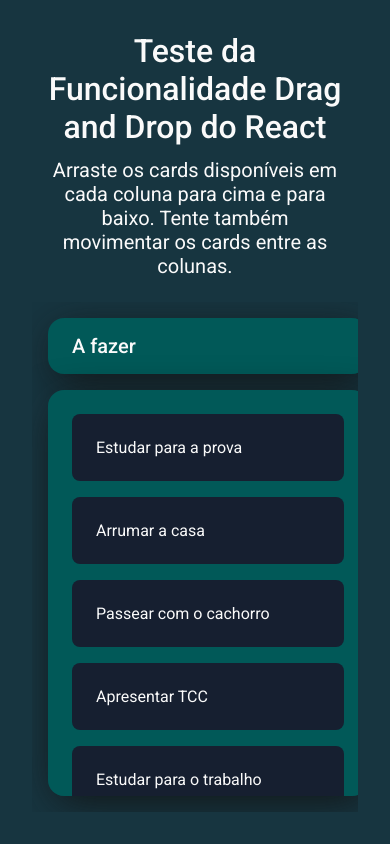
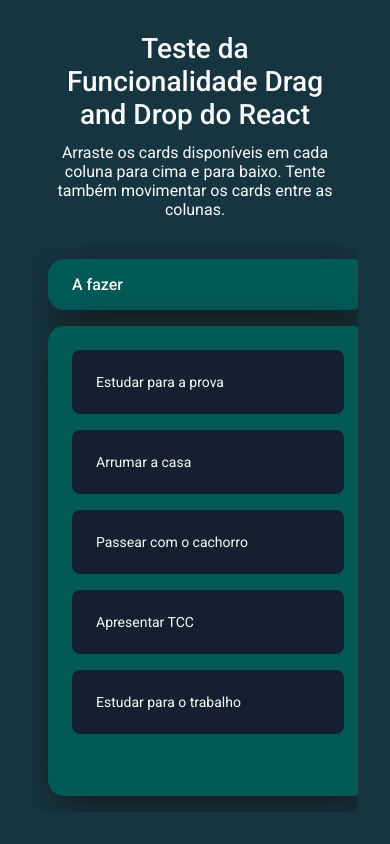
Before and after one commit to Anna-Luiza-Gusmao/drag-and-drop-example, a React (Vite) app: page / in a window 390 px wide. Built offline with nearby package versions, Linux system fonts and the light colour scheme.

Commit message:
style: added responsiveness to main screens

```diff
--- a/src/components/Example/styles.ts
+++ b/src/components/Example/styles.ts
@@ -56,6 +56,11 @@ export const ColumnBox = styled.div`
 
     @media (min-width: 320px) and (max-width: 480px) {
         min-width: 20rem;
+        font-size: 0.875rem;
+
+        h3 {
+            font-size: 1rem;
+        }
     }
     @media (min-width: 481px) and (max-width: 1024px) {
         min-width: 24rem;
--- a/src/styles.ts
+++ b/src/styles.ts
@@ -33,11 +33,12 @@ export const Container = styled.div`
         }
 
         h1 {
+            font-size: 1.75rem;
             padding-bottom: 0.75rem;
         }
 
         h2 {
-            font-size: 1.25rem;
+            font-size: 1rem;
         }
     }
     @media (min-width: 481px) and (max-width: 768px) {
```
